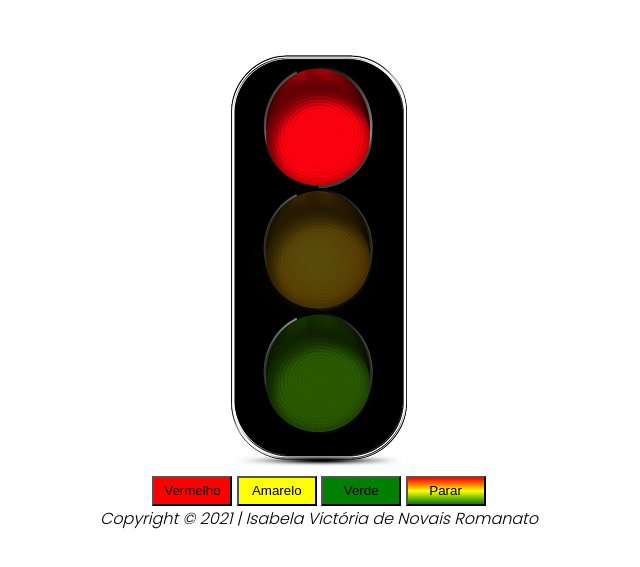
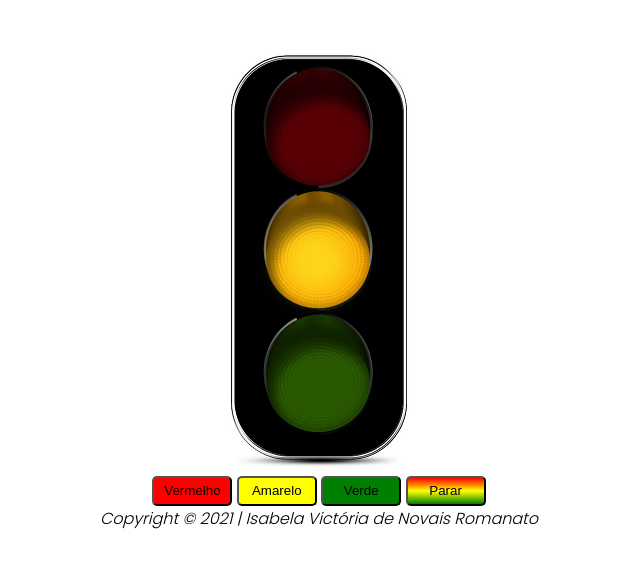
Before and after one commit to isabelaromanato/semaforo, a plain HTML site: page index.html in a window 1280 px wide. Both pictures are taken after a click on the button "Automático". Shown: the part 161-728 px from the top of the page, without its empty margins (321-961 px from the left). Drawn offline with Linux system fonts and the light colour scheme.

Commit message:
arrumando problemas

```diff
--- a/script.js
+++ b/script.js
@@ -21,22 +21,29 @@ const amarelo = () => {
 
 const automatico = () => {
     const automatico = document.getElementById("automatico")
-    if (automatico.textContent = "Automático") {
-        idVermelho = setInterval(vermelho, 500)
-        idAmarelo = setInterval (amarelo, 1000)
-        idVerde = setInterval (verde, 1500)
+    if (automatico.textContent == "Automático") {
+       idVermelho = setInterval ( intercalarCores, 1500 )
         automatico.textContent= "Parar"
     }else {
         parar ()
-        parar.textContent = "Parar"
+        automatico.textContent = "Automático"
     }
 
 }
 
+function intercalarCores () {
+  setTimeout(vermelho, 500)
+       setTimeout (amarelo, 1000)
+        setTimeout (verde, 1500)
+
+}
+
+
 const parar = () => {
-    clearInterval(idAmarelo)
-    clearInterval(idVerde)
-    clearInterval(idAmarelo)
+    clearInterval(idVermelho)
+    // clearInterval(idVerde)
+    // clearInterval(idAmarelo)
+
 }
 
 //eventos
--- a/style.css
+++ b/style.css
@@ -36,6 +36,7 @@ button {
     cursor: pointer;
     width: 80px;
     height: 30px;
+    border-radius: 5px;
 }
 
 #vermelho {
```
